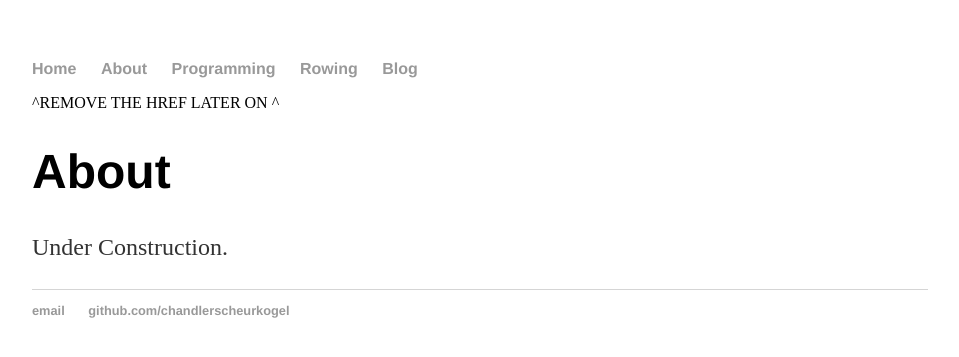
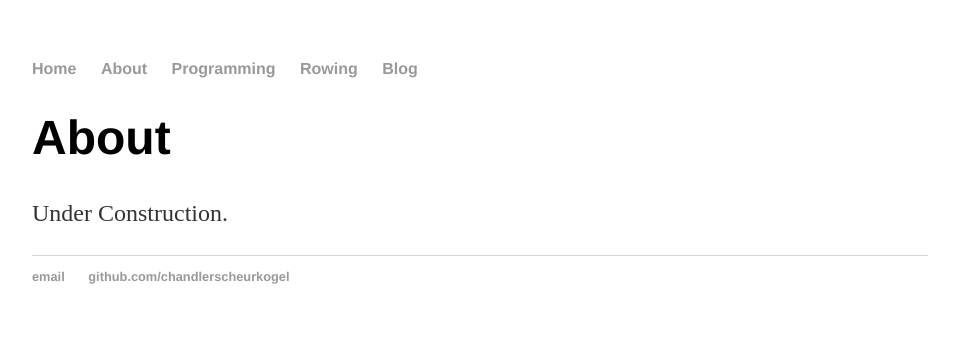
Before and after one commit to ChandlerScheurkogel/ChandlerScheurkogel.github.io, a Jekyll site: the page built from about/index.html, in a window 1280 px wide. Shown: the top 357 px of the page, without its empty margins (160-1119 px from the left). Built offline with Jekyll 4.4.1, drawn with Linux system fonts in a browser that asks for light colours; nearby versions of some CDN libraries; library files that are not in the unit come from our copies.

Commit message:
Update index.html

```diff
--- a/about/index.html
+++ b/about/index.html
@@ -4,13 +4,8 @@ title: About Chandler Scheurkogel
 ---
 
 
-<head>
-<link rel="stylesheet" href="css/animate.css">
-</head>
 
-^REMOVE THE HREF LATER ON ^
-
-
+<link rel="stylesheet">
 
 		<div class="about fadeInDown animated">
 
```
